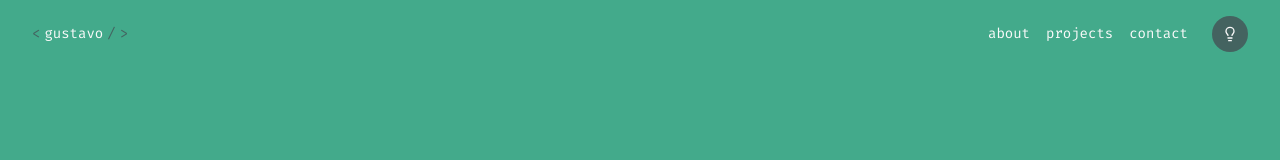
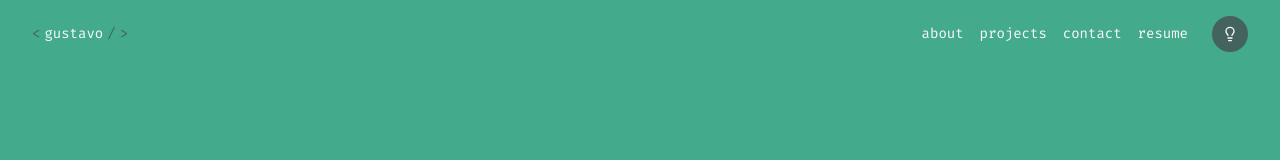
Before and after one commit to hsm-gustavo/v2, a Next.js app: page / in a window 1280 px wide. Shown: the top 160 px of the page. Built offline with nearby package versions, Linux system fonts and the light colour scheme.

Commit message:
feat: add resume

```diff
--- a/components/Header.tsx
+++ b/components/Header.tsx
@@ -63,6 +63,15 @@ export default function Header() {
               contact
             </Link>
           </li>
+          <li>
+            <Link
+              href={"/resume.pdf"}
+              target="_blank"
+              rel="noopener noreferrer"
+            >
+              resume
+            </Link>
+          </li>
         </ul>
         <ModeToggle />
       </nav>
```
Also changed, not shown: 1 other file (tests, documents, lock files or other folders).
